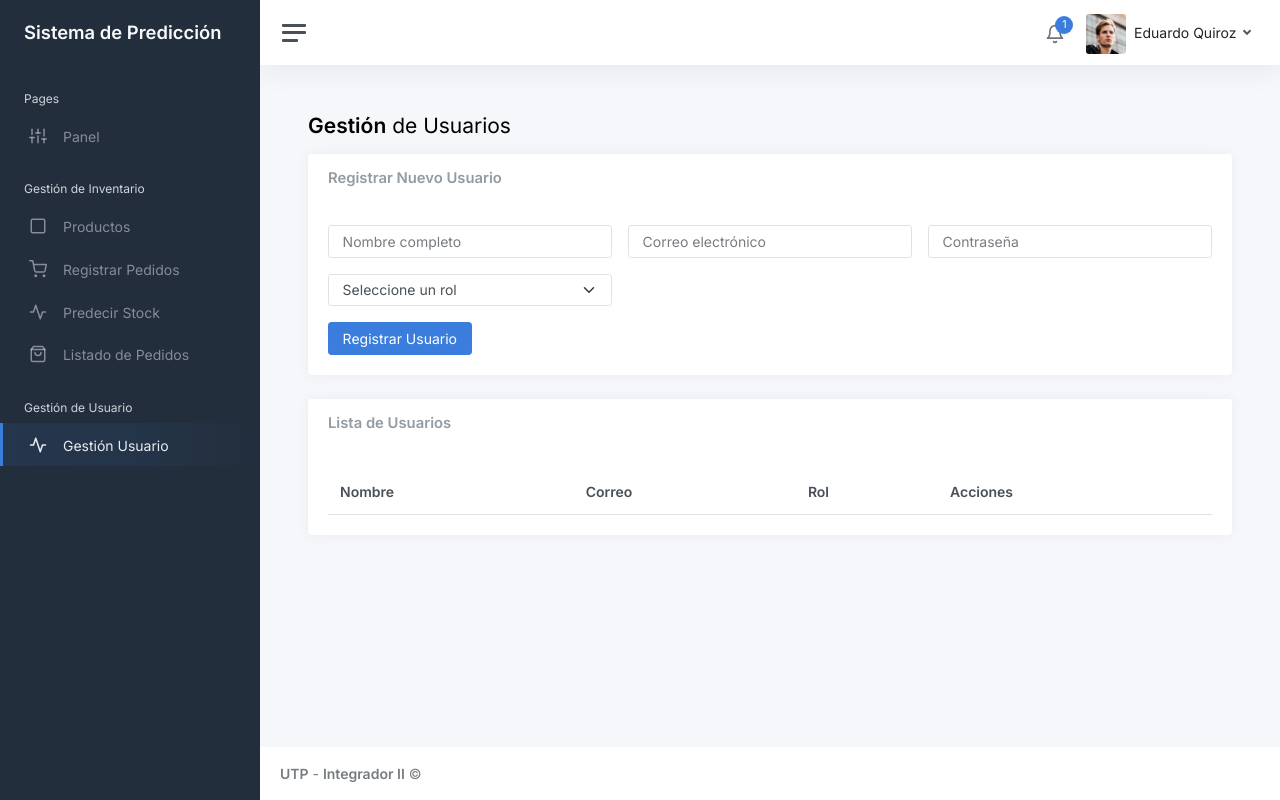
After one commit to Jhanmer/IntegradoII-ALC, a Flask app: page /usuarios in a window 1280 px wide. The commit adds this page. Run offline with Flask 3, Linux system fonts and the light colour scheme; lists and menus that the app fills with data are empty; some libraries are stand-ins or nearby versions.

Commit message:
Se agrego Gestión de Usuarios
Panel de añadir y eliminar usuarios, gestor de roles

```diff
--- a/app/controllers/main.py
+++ b/app/controllers/main.py
@@ -26,3 +26,7 @@ def dashboard_index():
 @main_bp.route('/gestion-pedidos')
 def gestion_pedidos():
     return render_template('GPedidos.html')
+
+@main_bp.route('/usuarios')
+def usuarios():
+    return render_template('usuarios.html')
--- a/app/templates/header.html
+++ b/app/templates/header.html
@@ -43,6 +43,16 @@
                 </a>
             </li>
 
+            <li class="sidebar-header">
+                Gestión de Usuario
+            </li>
+
+            <li class="sidebar-item {% if request.endpoint == 'main.usuarios' %}active{% endif %}">
+                <a class="sidebar-link" href="{{ url_for('main.usuarios') }}">
+                    <i class="align-middle" data-feather="activity"></i> <span class="align-middle">Gestión Usuario</span>
+                </a>
+            </li>
+
             </ul>
     </div>
 </nav>
--- /dev/null
+++ b/app/templates/usuarios.html
@@ -0,0 +1,105 @@
+{% extends "layaout.html" %}
+
+{% block content %}
+<div class="container-fluid p-0">
+    <h1 class="h3 mb-3"><strong>Gestión</strong> de Usuarios</h1>
+
+    <div class="row">
+        <div class="col-12">
+            <div class="card">
+                <div class="card-header">
+                    <h5 class="card-title mb-0">Registrar Nuevo Usuario</h5>
+                </div>
+                <div class="card-body">
+                    <form id="userForm" class="row g-3">
+                        <div class="col-md-4">
+                            <input type="text" class="form-control" id="nombre" placeholder="Nombre completo" required>
+                        </div>
+                        <div class="col-md-4">
+                            <input type="email" class="form-control" id="correo" placeholder="Correo electrónico" required>
+                        </div>
+                        <div class="col-md-4">
+                            <input type="password" class="form-control" id="password" placeholder="Contraseña" required>
+                        </div>
+                        <div class="col-md-4">
+                            <select id="rol" class="form-select" required>
+                                <option value="">Seleccione un rol</option>
+                                <option value="Administrador">Administrador</option>
+                                <option value="Mercader">Mercader</option>
+                                <option value="Supervisor">Supervisor</option>
+                                <option value="Jefe de almacén">Jefe de almacén</option>
+                            </select>
+                        </div>
+                        <div class="col-12">
+                            <button type="submit" class="btn btn-primary">Registrar Usuario</button>
+                        </div>
+                    </form>
+                </div>
+            </div>
+        </div>
+    </div>
+
+    <div class="row">
+        <div class="col-12">
+            <div class="card">
+                <div class="card-header">
+                    <h5 class="card-title mb-0">Lista de Usuarios</h5>
+                </div>
+                <div class="card-body">
+                    <table class="table table-hover my-0">
+                        <thead>
+                            <tr>
+                                <th>Nombre</th>
+                                <th>Correo</th>
+                                <th>Rol</th>
+                                <th>Acciones</th>
+                            </tr>
+                        </thead>
+                        <tbody id="userList">
+                            <!-- Los usuarios se insertarán aquí -->
+                        </tbody>
+                    </table>
+                </div>
+            </div>
+        </div>
+    </div>
+</div>
+{% endblock %}
+
+{% block scripts %}
+<script>
+    document.addEventListener("DOMContentLoaded", function() {
+        const form = document.getElementById("userForm");
+        const userList = document.getElementById("userList");
+
+        form.addEventListener("submit", function(e) {
+            e.preventDefault();
+
+            const nombre = document.getElementById("nombre").value.trim();
+            const correo = document.getElementById("correo").value.trim();
+            const password = document.getElementById("password").value;
+            const rol = document.getElementById("rol").value;
+
+            if (!nombre || !correo || !password || !rol) return;
+
+            const tr = document.createElement("tr");
+            tr.innerHTML = `
+                <td>${nombre}</td>
+                <td>${correo}</td>
+                <td>${rol}</td>
+                <td>
+                    <button class="btn btn-danger btn-sm" onclick="this.closest('tr').remove()">
+                        <i class="align-middle" data-feather="trash-2"></i>
+                    </button>
+                </td>
+            `;
+
+            userList.appendChild(tr);
+            form.reset();
+
+            // Reinicializar los iconos de Feather
+            feather.replace();
+        });
+    });
+</script>
+{% endblock %}
```
